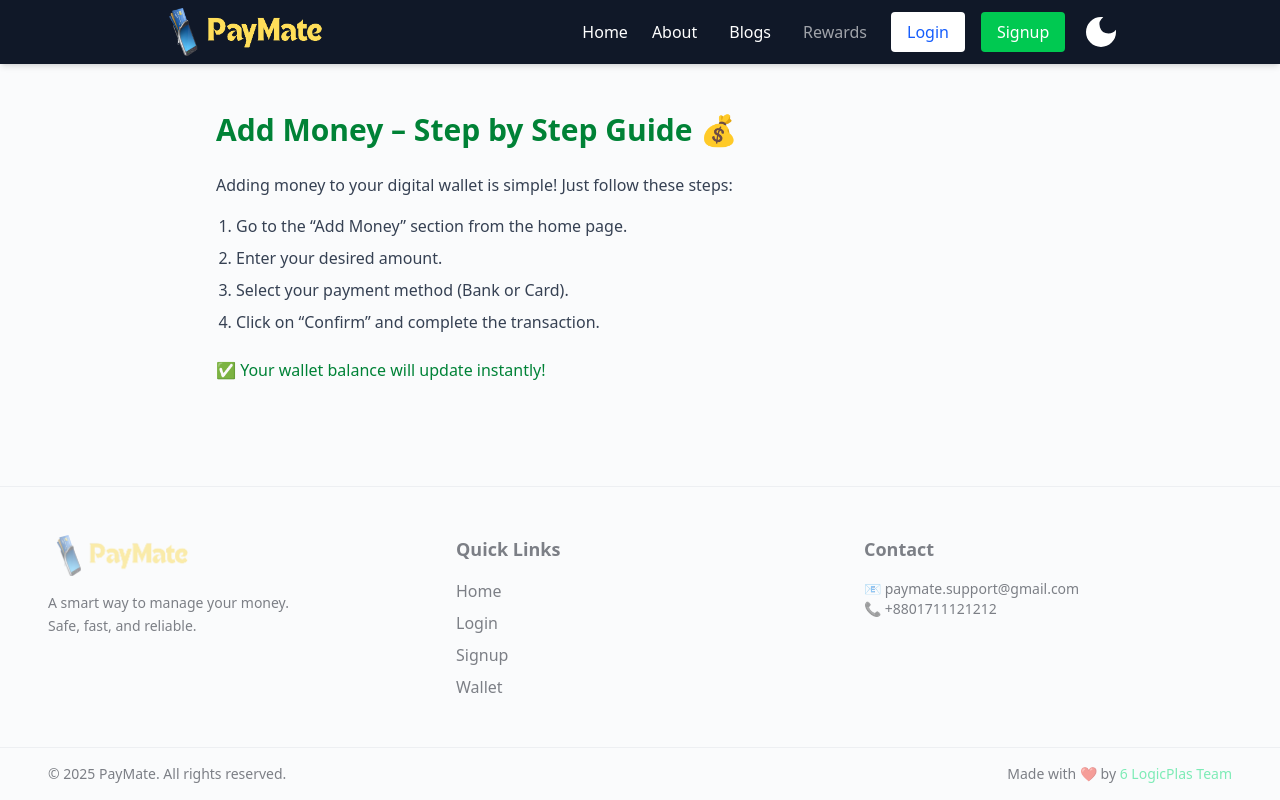
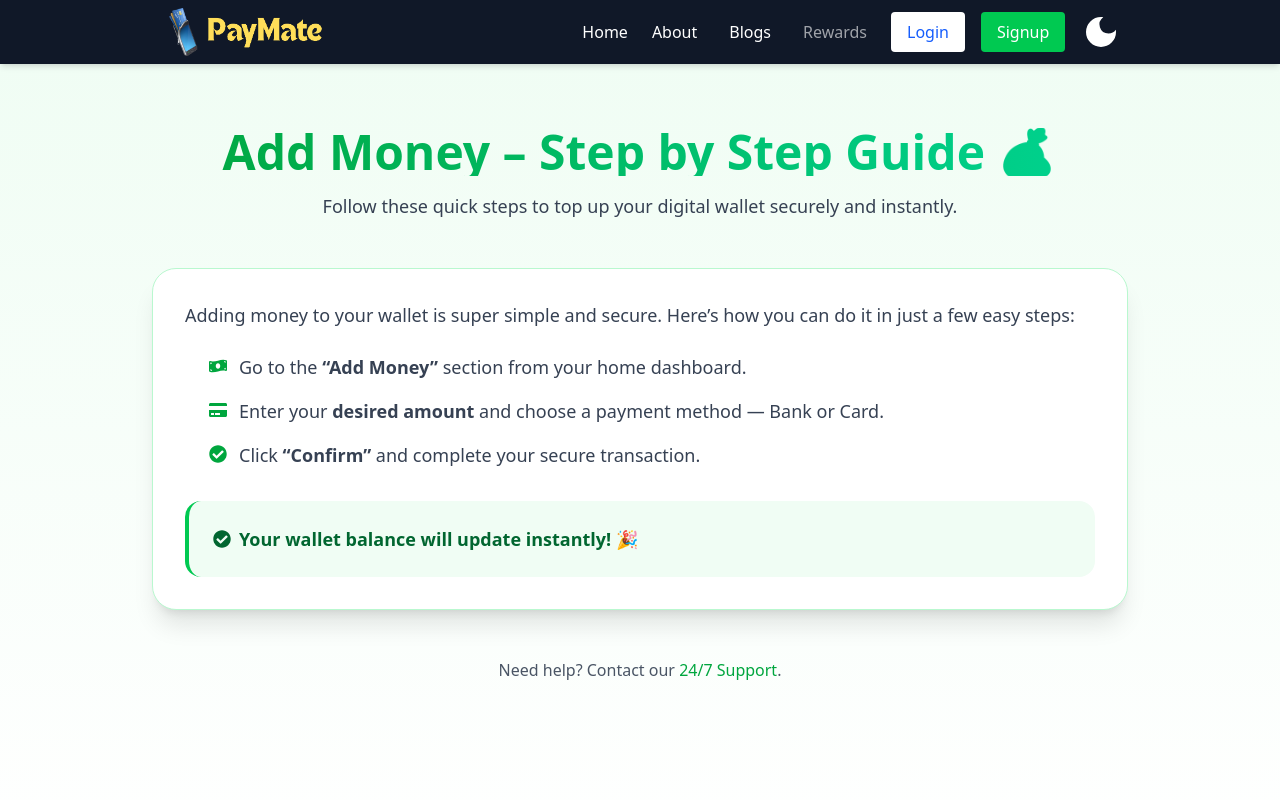
Before and after one commit to mithun41/digital-wallet-client, a React (Vite) app: page /add_money in a window 1280 px wide. Shown: the top 800 px of the page. Built offline with nearby package versions, Linux system fonts and the light colour scheme.

Commit message:
walletBlogPage setup

```diff
--- a/src/Pages/AddMoneyBlogPages/AddMoneyBlogPages.jsx
+++ b/src/Pages/AddMoneyBlogPages/AddMoneyBlogPages.jsx
@@ -1,26 +1,85 @@
 import React from "react";
+import { motion } from "framer-motion";
+import { FaMoneyBillWave, FaCreditCard, FaCheckCircle } from "react-icons/fa";
 
 const AddMoneyBlogPages = () => {
   return (
-    <div className="max-w-4xl mx-auto px-6 py-12">
-      <h1 className="text-3xl font-bold text-green-700 mb-6">
+    <section className="bg-gradient-to-b from-green-50 to-white dark:from-gray-900 dark:to-gray-800 min-h-screen py-16">
+      <div className="max-w-5xl mx-auto px-6">
+        {/* Header */}
+        <motion.div
+          initial={{ opacity: 0, y: -30 }}
+          animate={{ opacity: 1, y: 0 }}
+          transition={{ duration: 0.6 }}
+          className="text-center mb-12"
+        >
+          <h1 className="text-4xl md:text-5xl font-extrabold bg-gradient-to-r from-green-600 to-emerald-400 bg-clip-text text-transparent">
             Add Money – Step by Step Guide 💰
           </h1>
-      <p className="text-gray-700 leading-relaxed">
-        Adding money to your digital wallet is simple! Just follow these steps:
+          <p className="mt-4 text-gray-700 dark:text-gray-300 text-lg max-w-2xl mx-auto">
+            Follow these quick steps to top up your digital wallet securely and
+            instantly.
+          </p>
+        </motion.div>
+
+        {/* Blog Card */}
+        <motion.div
+          initial={{ opacity: 0, scale: 0.95 }}
+          animate={{ opacity: 1, scale: 1 }}
+          transition={{ duration: 0.7 }}
+          className="bg-white dark:bg-gray-900 shadow-xl rounded-3xl p-8 border border-green-200 dark:border-gray-700"
+        >
+          <div className="space-y-6 text-gray-700 dark:text-gray-300 leading-relaxed">
+            <p className="text-lg">
+              Adding money to your wallet is super simple and secure. Here’s how
+              you can do it in just a few easy steps:
             </p>
 
-      <ol className="list-decimal pl-5 mt-4 space-y-2 text-gray-700">
-        <li>Go to the “Add Money” section from the home page.</li>
-        <li>Enter your desired amount.</li>
-        <li>Select your payment method (Bank or Card).</li>
-        <li>Click on “Confirm” and complete the transaction.</li>
+            <ol className="list-decimal pl-6 space-y-4 text-lg">
+              <li className="flex items-start gap-3">
+                <FaMoneyBillWave className="text-green-600 mt-1" />
+                <span>
+                  Go to the <strong>“Add Money”</strong> section from your home
+                  dashboard.
+                </span>
+              </li>
+              <li className="flex items-start gap-3">
+                <FaCreditCard className="text-green-600 mt-1" />
+                <span>
+                  Enter your <strong>desired amount</strong> and choose a
+                  payment method — Bank or Card.
+                </span>
+              </li>
+              <li className="flex items-start gap-3">
+                <FaCheckCircle className="text-green-600 mt-1" />
+                <span>
+                  Click <strong>“Confirm”</strong> and complete your secure
+                  transaction.
+                </span>
+              </li>
             </ol>
 
-      <p className="mt-6 text-green-700 font-medium">
-        ✅ Your wallet balance will update instantly!
+            <div className="mt-8 bg-green-50 dark:bg-gray-800 p-6 rounded-2xl border-l-4 border-green-500">
+              <p className="text-green-800 dark:text-green-300 font-semibold text-lg flex items-center gap-2">
+                <FaCheckCircle /> Your wallet balance will update instantly! 🎉
               </p>
             </div>
+          </div>
+        </motion.div>
+
+        {/* Footer */}
+        <motion.div
+          initial={{ opacity: 0 }}
+          animate={{ opacity: 1 }}
+          transition={{ delay: 0.6, duration: 0.7 }}
+          className="text-center mt-12"
+        >
+          <p className="text-gray-600 dark:text-gray-400">
+            Need help? Contact our <span className="text-green-600 font-medium">24/7 Support</span>.
+          </p>
+        </motion.div>
+      </div>
+    </section>
   );
 };
 
--- a/src/Routes/Routes.jsx
+++ b/src/Routes/Routes.jsx
@@ -25,6 +25,7 @@ import DigitalWalletBlog from "../Components/Blogs/DigitalWalletBlog";
 import FeatureDetails from "../Pages/FeatureDetails/FeatureDetails";
 import AboutSection from "../Pages/AboutSection/AboutSection";
 import AddMoneyBlogPages from "../Pages/AddMoneyBlogPages/AddMoneyBlogPages";
+import WalletBlogPage from "../Pages/WalletBlogPage/WalletBlogPage";
 
 
 export const router = createBrowserRouter([
@@ -42,6 +43,7 @@ export const router = createBrowserRouter([
       {path:"feature/:id", Component: FeatureDetails},
       {path:"about", Component: AboutSection},
       {path: "/add_money", Component:AddMoneyBlogPages},
+      {path: "/wallet", Component: WalletBlogPage},
 
 
       {
```
Also changed, not shown: src/Pages/WalletBlogPage/WalletBlogPage.jsx (added, +126 -0 lines). Lines whose indentation alone changed are shown as unchanged.
